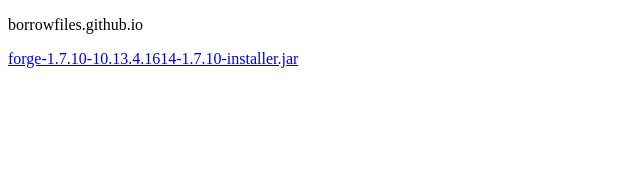
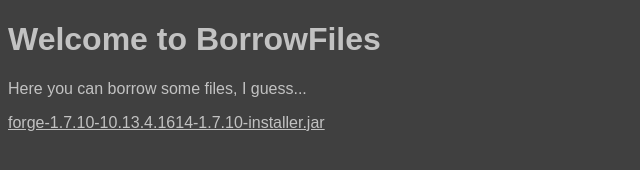
Before and after one commit to borrowfiles/borrowfiles.github.io, a plain HTML site: page index.html in a window 1280 px wide. Shown: the whole page, without its empty margins (0-640 px from the left). Drawn offline with Linux system fonts and the light colour scheme.

Commit message:
index v2

```diff
--- a/index.html
+++ b/index.html
@@ -1,4 +1,7 @@
 <!DOCTYPE html>
-<title>// BorrowFiles //</title>
-<p>borrowfiles.github.io</p>
+<head>
+  <link href='cool.css' rel='stylesheet' type='text/css' />
+</head>
+<h1>Welcome to BorrowFiles</h1>
+<p>Here you can borrow some files, I guess...</p>
 <a href='storage/forge-1.7.10-10.13.4.1614-1.7.10-installer.jar'>forge-1.7.10-10.13.4.1614-1.7.10-installer.jar</a>
```
